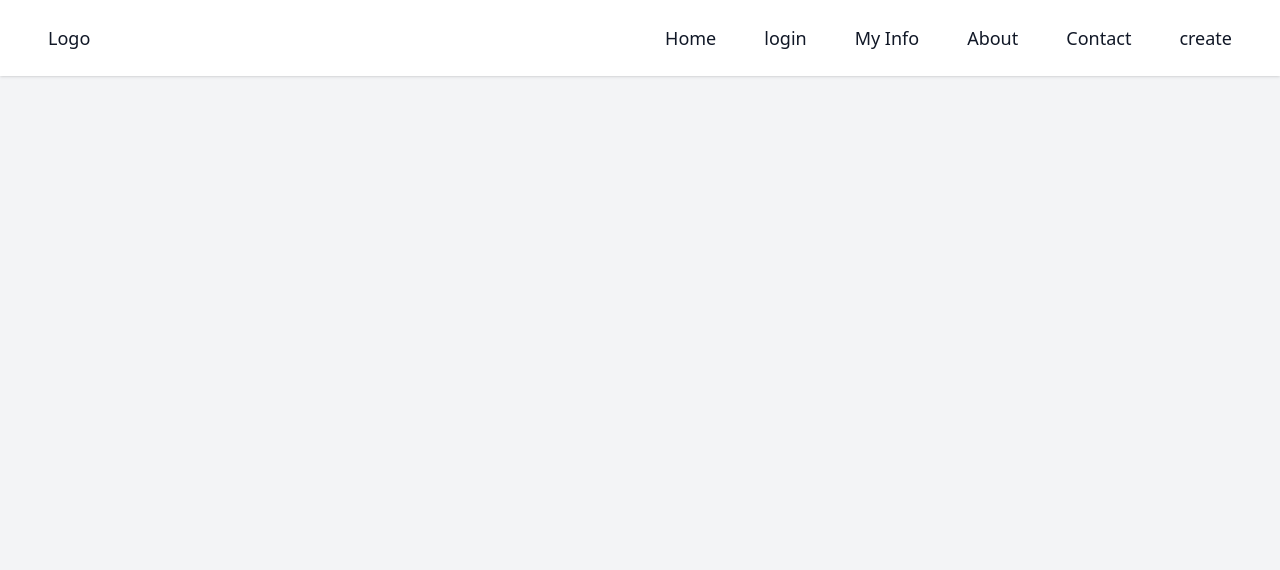
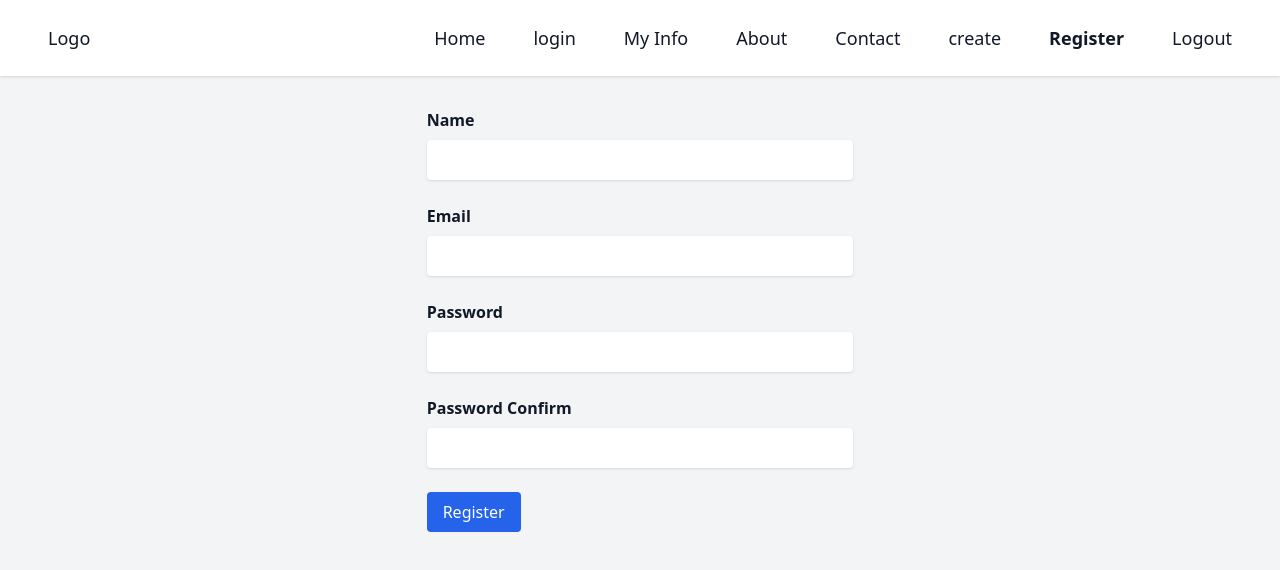
Before and after one commit to AsmitNepali/nuxt3, a Nuxt app: page /register in a window 1280 px wide. Shown: the top 570 px of the page. Built offline with nearby package versions, Linux system fonts and the light colour scheme.

Commit message:
IMP: Authentication.

```diff
--- a/layouts/default.vue
+++ b/layouts/default.vue
@@ -1,7 +1,20 @@
-<script setup lang="ts">
+<script setup>
 useHead({
   titleTemplate: '%s - Nuxt3 Blog'
 })
+
+const { $apiFetch } = useNuxtApp()
+async function logout() {
+  try {
+    await $apiFetch('/backend/logout', {
+      method: 'POST'
+    })
+  } catch (err) {
+    console.log(err.data)
+  } finally {
+    window.location.pathname = '/'
+  }
+}
 </script>
 
 <template>
@@ -20,6 +33,8 @@ useHead({
             <li><nuxt-link to="/about">About</nuxt-link></li>
             <li><nuxt-link to="/contact">Contact</nuxt-link></li>
             <li><nuxt-link to="/create">create</nuxt-link></li>
+            <li><nuxt-link to="/register">Register</nuxt-link></li>
+            <li><a href="#" @click.prevent="logout">Logout</a></li>
           </ul>
         </div>
       </div>
--- a/nuxt.config.ts
+++ b/nuxt.config.ts
@@ -20,12 +20,12 @@ export default defineNuxtConfig({
     public: {
       baseURL: '' // Exposed to the frontend as well.
     }
+  },
+  nitro: {
+    routeRules: {
+      '/backend/**': {
+        proxy: 'http://nuxt-api.test/**'
+      }
+    }
   }
-  // nitro: {
-  //   routeRules: {
-  //     '/backend/**': {
-  //       proxy: 'http://nuxt-api.test/**'
-  //     }
-  //   }
-  // }
 })
--- a/pages/create.vue
+++ b/pages/create.vue
@@ -7,7 +7,7 @@ const router = useRouter()
 async function createPost() {
   isLoading.value = true
   try {
-    const post = await useNuxtApp().$apiFetch(`http://nuxt-api.test/api/posts`, {
+    const post = await useNuxtApp().$apiFetch(`backend/api/posts`, {
       method: 'POST',
       body: {
         title: title.value,
--- a/pages/login.vue
+++ b/pages/login.vue
@@ -1,4 +1,4 @@
-<script setup lang="ts">
+<script setup>
 import { cs } from 'date-fns/locale'
 // import { useFetch } from '#app'
 import Cookies from 'js-cookie'
@@ -11,18 +11,22 @@ const errors = ref([])
 const { $apiFetch, $axios } = useNuxtApp()
 
 function csrf() {
-  return useFetch('http://localhost:8000/sanctum/csrf-cookie', { credentials: 'include' })
+  return $apiFetch('/backend/sanctum/csrf-cookie')
 }
 async function login() {
-  await csrf()
-  await useFetch('http://localhost:8000/login', {
-    method: 'POST',
-    headers: {
-      Accept: 'application/json',
-      'X-XSRF-TOKEN': useCookie('XSRF-TOKEN')
-    },
-    credentials: 'include'
-  })
+  try {
+    await csrf()
+    await $apiFetch('backend/login', {
+      method: 'POST',
+      body: {
+        email: email.value,
+        password: password.value
+      }
+    })
+    window.location.pathname = '/my-info'
+  } catch (err) {
+    errors.value = Object.values(err.data.errors).flat()
+  }
 }
 </script>
 
--- a/pages/my-info.vue
+++ b/pages/my-info.vue
@@ -2,6 +2,12 @@
 const title = useState('title')
 const user = ref(null)
 const posts = ref([])
+const { $apiFetch } = useNuxtApp()
+onMounted(async () => {
+  user.value = await $apiFetch('backend/api/user')
+  posts.value = await $apiFetch('backend/api/user/posts')
+  // user.value = response
+})
 </script>
 
 <template>
--- /dev/null
+++ b/pages/register.vue
@@ -0,0 +1,97 @@
+<template>
+  <div class="container mx-auto w-1/3 py-8">
+    <Title>Register | {{ title }}</Title>
+    <ul v-if="errors.length > 0" className="mb-4 list-disc list-inside text-sm text-red-600">
+      <li v-for="(error, index) in errors" :key="index">
+        {{ error }}
+      </li>
+    </ul>
+    <form action="#" class="space-y-6" @submit.prevent="register">
+      <div>
+        <label for="name" class="block font-semibold">Name</label>
+        <input type="text" v-model="name" id="name" class="mt-2 w-full rounded px-2 py-2 shadow" />
+      </div>
+      <div>
+        <label for="email" class="block font-semibold">Email</label>
+        <input
+          type="text"
+          v-model="email"
+          id="email"
+          class="mt-2 w-full rounded px-2 py-2 shadow"
+        />
+      </div>
+      <div>
+        <label for="password" class="block font-semibold">Password</label>
+        <input
+          type="password"
+          v-model="password"
+          id="password"
+          class="mt-2 w-full rounded px-2 py-2 shadow"
+        />
+      </div>
+
+      <div>
+        <label for="passwordConfirm" class="block font-semibold">Password Confirm</label>
+        <input
+          type="password"
+          v-model="passwordConfirm"
+          id="passwordConfirm"
+          class="mt-2 w-full rounded px-2 py-2 shadow"
+        />
+      </div>
+
+      <div>
+        <button class="inline-block rounded bg-blue-600 px-4 py-2 text-white hover:bg-blue-700">
+          Register
+        </button>
+        <span v-if="isLoading">Loading...</span>
+      </div>
+    </form>
+  </div>
+</template>
+
+<script setup>
+const title = useState('title')
+
+const router = useRouter()
+
+const name = ref('')
+const email = ref('')
+const password = ref('')
+const passwordConfirm = ref('')
+const isLoading = ref(false)
+const errors = ref([])
+
+const { $apiFetch } = useNuxtApp()
+
+function csrf() {
+  return $apiFetch('/backend/sanctum/csrf-cookie')
+}
+
+async function register() {
+  await csrf()
+
+  isLoading.value = true
+
+  try {
+    await $apiFetch('/backend/register', {
+      method: 'POST',
+      body: {
+        name: name.value,
+        email: email.value,
+        password: password.value,
+        password_confirmation: passwordConfirm.value
+      }
+    })
+
+    alert('Registered')
+    // router.push('/my-info')
+    window.location.pathname = '/my-info'
+  } catch (err) {
+    console.log(err.data)
+    errors.value = Object.values(err.data.errors).flat()
+  }
+
+  isLoading.value = false
+}
+</script>
--- a/plugins/apiFetch.js
+++ b/plugins/apiFetch.js
@@ -4,7 +4,11 @@ export default defineNuxtPlugin((nuxtApp) => {
   return {
     provide: {
       apiFetch: $fetch.create({
-        baseURL: config.public.baseURL
+        credentials: 'include',
+        headers: {
+          Accept: 'application/json',
+          'X-XSRF-TOKEN': Cookies.get('XSRF-TOKEN')
+        }
       })
     }
   }
```
